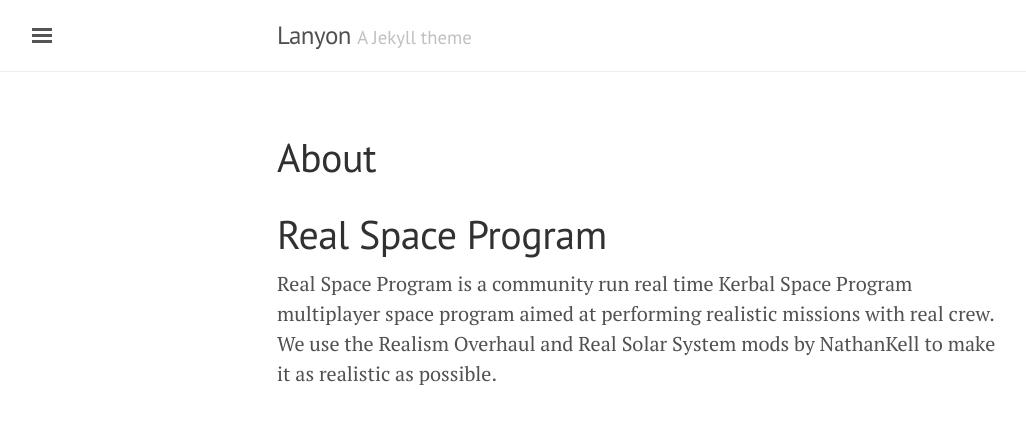
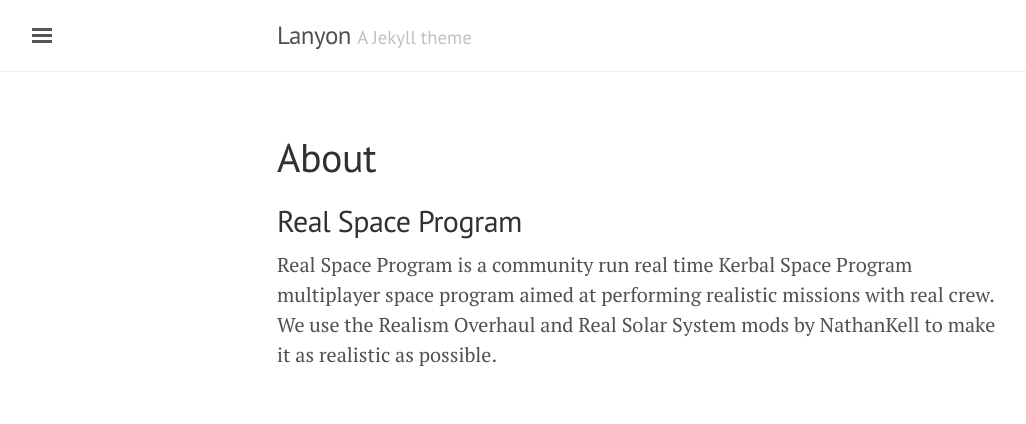
Before and after one commit to KSP-RSP/ksp-rsp.github.io, a Jekyll site: the page built from about.md, in a window 1280 px wide. Shown: the top 424 px of the page, without its empty margins (3-1029 px from the left). Built offline with Jekyll 4.4.1, drawn with Linux system fonts in a browser that asks for light colours.

Commit message:
Formatting...

```diff
--- a/about.md
+++ b/about.md
@@ -2,5 +2,5 @@
 layout: page
 title: About
 ---
-# Real Space Program
+## Real Space Program
 Real Space Program is a community run real time Kerbal Space Program multiplayer space program aimed at performing realistic missions with real crew.  We use the Realism Overhaul and Real Solar System mods by NathanKell to make it as realistic as possible.
```
